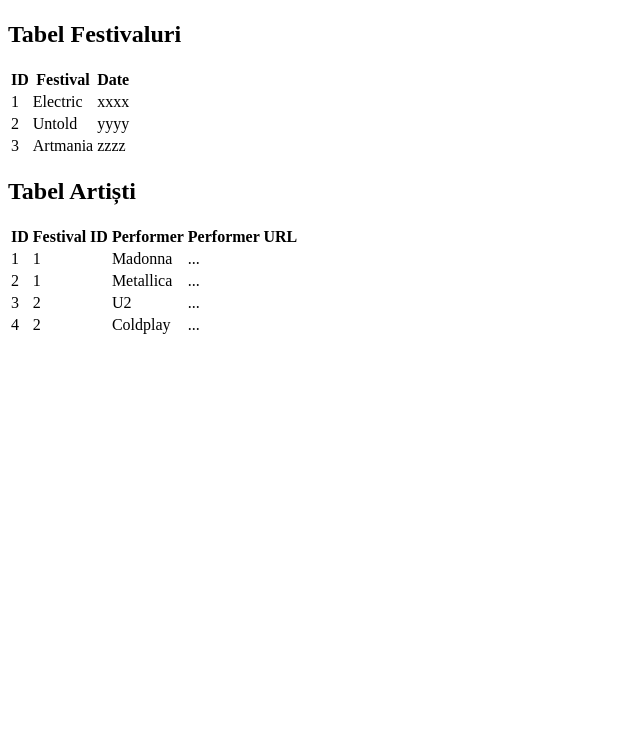
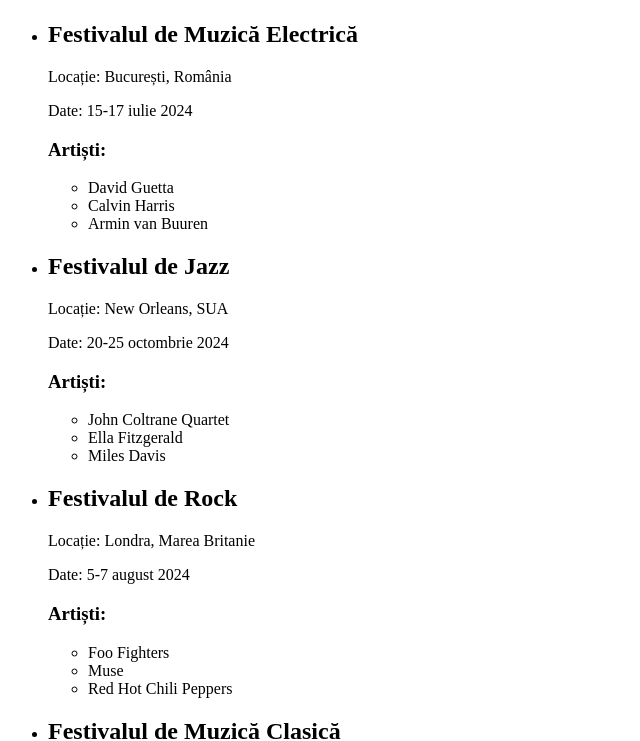
Before and after one commit to AndreiRoba29/WS, a plain HTML site: page index.html in a window 1280 px wide. Shown: the part 59-800 px from the top of the page, without its empty margins (0-640 px from the left). Drawn offline with Linux system fonts and the light colour scheme.

Commit message:
Update index.html

```diff
--- a/index.html
+++ b/index.html
@@ -4,101 +4,54 @@
     <meta charset="UTF-8">
     <meta name="viewport" content="width=device-width, initial-scale=1.0">
     <title>Festivaluri și Artiști</title>
-    <script>
-        // Aici puteți adăuga și scriptul JavaScript
-    </script>
 </head>
 <body>
     <h1>Festivaluri și Artiști</h1>
-
-    <!-- Tabel pentru festivaluri -->
-    <h2>Tabel Festivaluri</h2>
-    <table id="tabelFestivaluri">
-        <thead>
-            <tr>
-                <th>ID</th>
-                <th>Festival</th>
-                <th>Date</th>
-            </tr>
-        </thead>
-        <tbody>
-            <tr>
-                <td>1</td>
-                <td>Electric</td>
-                <td>xxxx</td>
-            </tr>
-            <tr>
-                <td>2</td>
-                <td>Untold</td>
-                <td>yyyy</td>
-            </tr>
-            <tr>
-                <td>3</td>
-                <td>Artmania</td>
-                <td>zzzz</td>
-            </tr>
-        </tbody>
-    </table>
-
-    <!-- Tabel pentru artiști -->
-    <h2>Tabel Artiști</h2>
-    <table id="tabelArtisti">
-        <thead>
-            <tr>
-                <th>ID</th>
-                <th>Festival ID</th>
-                <th>Performer</th>
-                <th>Performer URL</th>
-            </tr>
-        </thead>
-        <tbody>
-            <tr>
-                <td>1</td>
-                <td>1</td> <!-- ID-ul festivalului Electric -->
-                <td>Madonna</td>
-                <td>...</td> <!-- URL-ul pentru Madonna -->
-            </tr>
-            <tr>
-                <td>2</td>
-                <td>1</td> <!-- ID-ul festivalului Electric -->
-                <td>Metallica</td>
-                <td>...</td> <!-- URL-ul pentru Metallica -->
-            </tr>
-            <tr>
-                <td>3</td>
-                <td>2</td> <!-- ID-ul festivalului Untold -->
-                <td>U2</td>
-                <td>...</td> <!-- URL-ul pentru U2 -->
-            </tr>
-            <tr>
-                <td>4</td>
-                <td>2</td> <!-- ID-ul festivalului Untold -->
-                <td>Coldplay</td>
-                <td>...</td> <!-- URL-ul pentru Coldplay -->
-            </tr>
-        </tbody>
-    </table>
-
-    <!-- JSON-LD cu datele festivalurilor și artiștilor -->
-    <script type="application/ld+json">
-        {
-            "@context": "https://schema.org",
-            "@type": "Festival",
-            "name": "Electric",
-            "startDate": "xxxx",
-            "performer": [
-                {
-                    "@type": "MusicGroup",
-                    "name": "Madonna",
-                    "url": "..." <!-- URL-ul pentru Madonna -->
-                },
-                {
-                    "@type": "MusicGroup",
-                    "name": "Metallica",
-                    "url": "..." <!-- URL-ul pentru Metallica -->
-                }
-            ]
-        }
-    </script>
+    <ul>
+        <li>
+            <h2>Festivalul de Muzică Electrică</h2>
+            <p>Locație: București, România</p>
+            <p>Date: 15-17 iulie 2024</p>
+            <h3>Artiști:</h3>
+            <ul>
+                <li>David Guetta</li>
+                <li>Calvin Harris</li>
+                <li>Armin van Buuren</li>
+            </ul>
+        </li>
+        <li>
+            <h2>Festivalul de Jazz</h2>
+            <p>Locație: New Orleans, SUA</p>
+            <p>Date: 20-25 octombrie 2024</p>
+            <h3>Artiști:</h3>
+            <ul>
+                <li>John Coltrane Quartet</li>
+                <li>Ella Fitzgerald</li>
+                <li>Miles Davis</li>
+            </ul>
+        </li>
+        <li>
+            <h2>Festivalul de Rock</h2>
+            <p>Locație: Londra, Marea Britanie</p>
+            <p>Date: 5-7 august 2024</p>
+            <h3>Artiști:</h3>
+            <ul>
+                <li>Foo Fighters</li>
+                <li>Muse</li>
+                <li>Red Hot Chili Peppers</li>
+            </ul>
+        </li>
+        <li>
+            <h2>Festivalul de Muzică Clasică</h2>
+            <p>Locație: Viena, Austria</p>
+            <p>Date: 10-15 septembrie 2024</p>
+            <h3>Artiști:</h3>
+            <ul>
+                <li>Vienna Philharmonic Orchestra</li>
+                <li>Lang Lang</li>
+                <li>Yo-Yo Ma</li>
+            </ul>
+        </li>
+    </ul>
 </body>
 </html>
```
